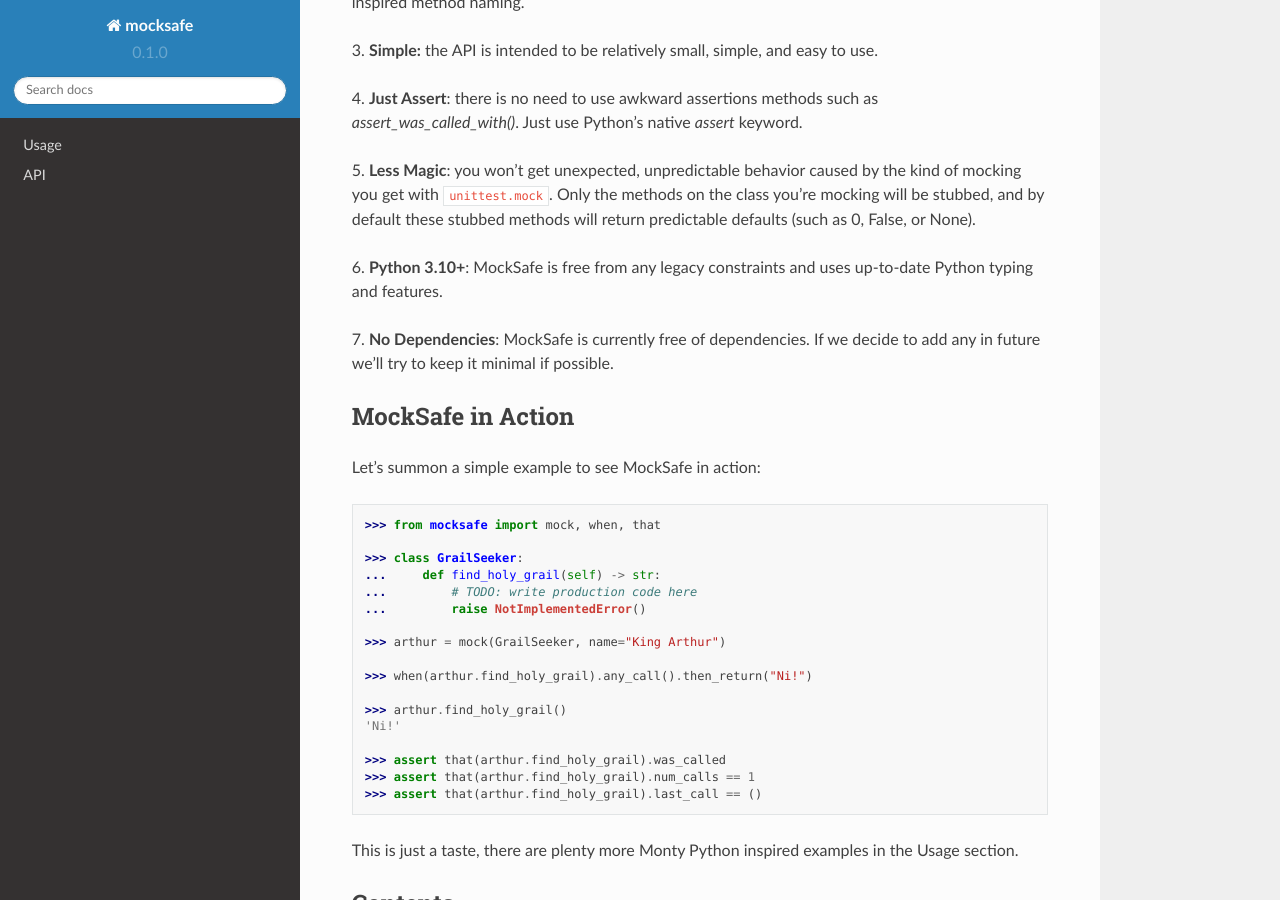
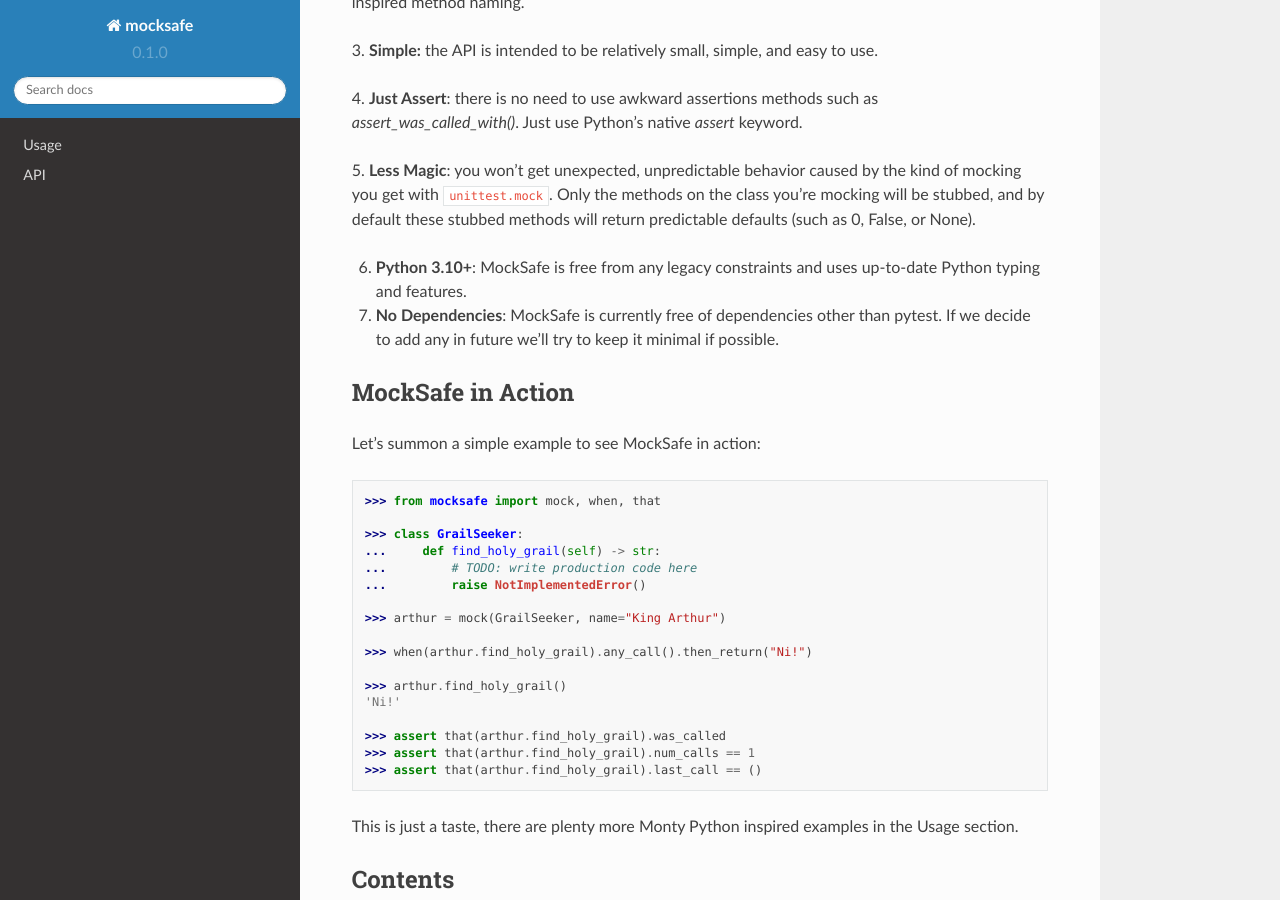
Before and after one commit to dmayo3/mocksafe, a Sphinx documentation site: the page built from docs/index.rst, in a window 1280 px wide and 900 px high, scrolled down 417 px. Built offline with Sphinx 7.4.7 and the Read the Docs theme 2.0.0, drawn with Linux system fonts in a browser that asks for light colours.

Commit message:
Correct the docs: mocksafe depends on pytest

```diff
--- a/docs/index.rst
+++ b/docs/index.rst
@@ -29,11 +29,9 @@
 default these stubbed methods will return predictable defaults (such as 0,
 False, or None).
 
-6. **Python 3.10+**: MockSafe is free from any legacy constraints and uses
-up-to-date Python typing and features.
+6. **Python 3.10+**: MockSafe is free from any legacy constraints and uses up-to-date Python typing and features.
 
-7. **No Dependencies**: MockSafe is currently free of dependencies. If we
-decide to add any in future we'll try to keep it minimal if possible.
+7. **No Dependencies**: MockSafe is currently free of dependencies other than pytest. If we decide to add any in future we'll try to keep it minimal if possible.
 
 
 MockSafe in Action
```
